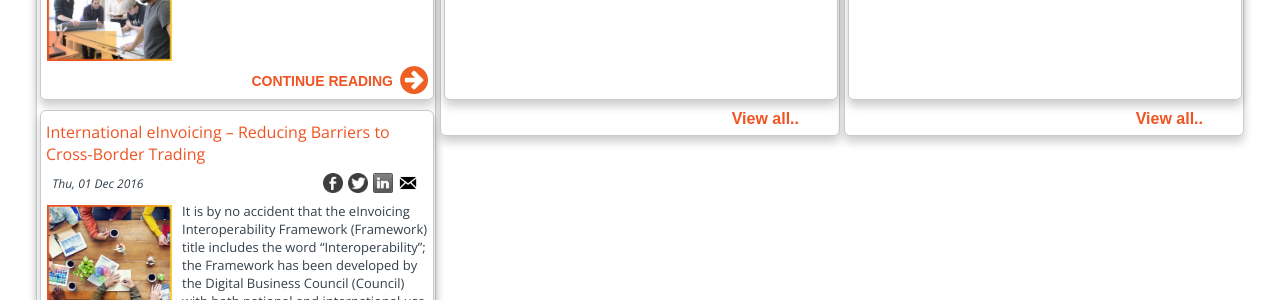
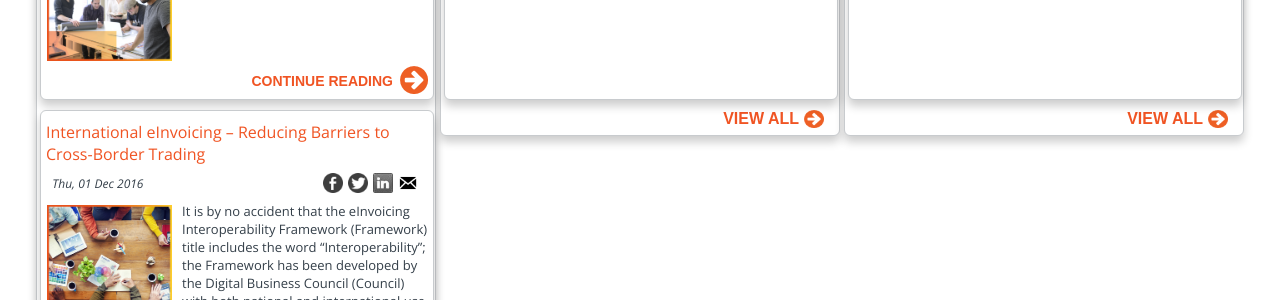
Before and after one commit to Digital-Business-Council/Digital-Business-Council.github.io, a Jekyll site: the page built from pages/business-zone/blogs/media-jump-page.md, in a window 1280 px wide. Shown: the part 595-895 px from the top of the page. Built offline with Jekyll 4.4.1, drawn with Linux system fonts in a browser that asks for light colours.

Commit message:
Update media-jump-page.md

```diff
--- a/pages/business-zone/blogs/media-jump-page.md
+++ b/pages/business-zone/blogs/media-jump-page.md
@@ -128,7 +128,8 @@ Council would like to build trust through a community with share interests in th
     </div>
   {% endfor %}
     <div class="media-zone-cardstack-footer">
-     <a href="{{site.url | absolute}}/case-studies">View all..</a>
+     <a href="{{site.url | absolute}}/case-studies">VIEW ALL</a>
+     <img src="{{site.url | absolute}}/images/fwd-arrow-icon.png">
 	</div>
 </div>
 
@@ -188,7 +189,8 @@ Council would like to build trust through a community with share interests in th
     </div>
   {% endfor %}
     <div class="media-zone-cardstack-footer">
-     <a href="#">View all..</a>
+     <a href="#">VIEW ALL</a>
+     <img src="{{site.url | absolute}}/images/fwd-arrow-icon.png">
 	</div>
 </div>
 
```
